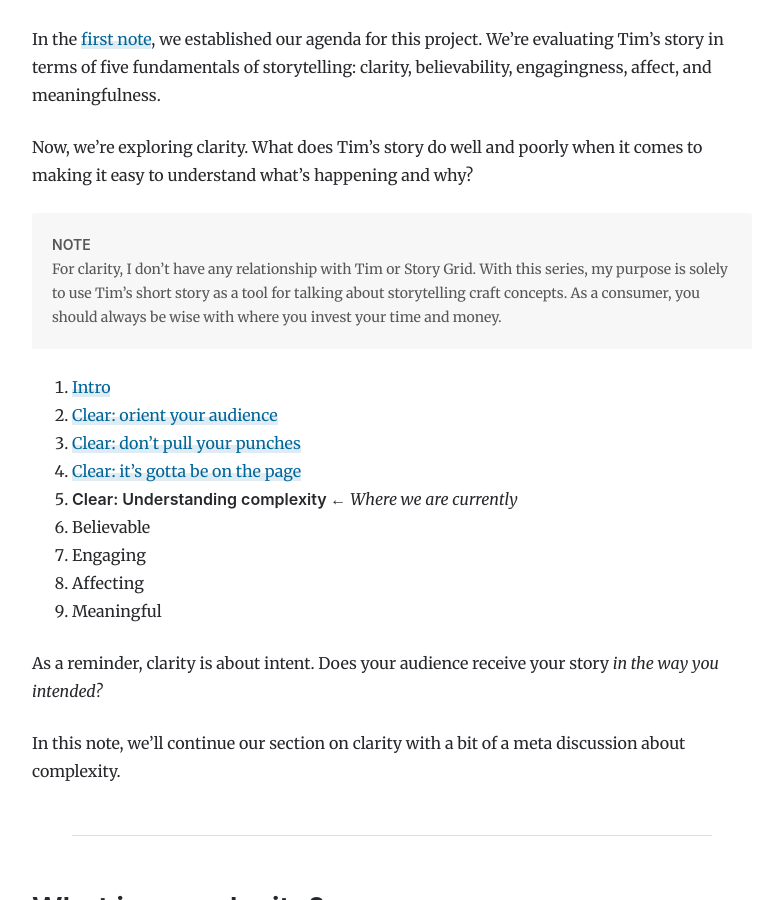
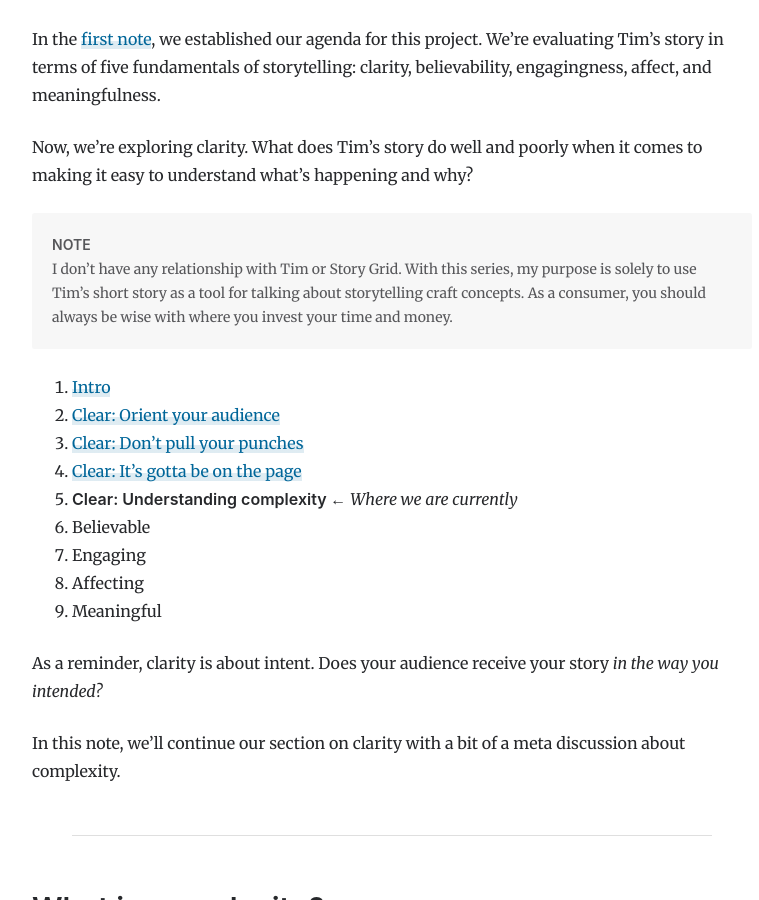
Before and after one commit to natelistrom/natelistrom.github.io, a Jekyll site: the page built from _posts/2026-09-01-no-doubt-clear-4.md, in a window 1280 px wide and 900 px high, scrolled down 1846 px. Shown: the whole window, without its empty margins (248-1007 px from the left). Built offline with Jekyll 4.4.1, drawn with Linux system fonts in a browser that asks for light colours.

Commit message:
Update capitalization, wording on note about no relationship to Story Grid

```diff
--- a/_posts/2026-09-01-no-doubt-clear-4.md
+++ b/_posts/2026-09-01-no-doubt-clear-4.md
@@ -40,13 +40,13 @@ Now, we're exploring clarity. What does Tim's story do well and poorly when it c
 
 <aside>
 <strong>NOTE</strong><br>
-For clarity, I don&rsquo;t have any relationship with Tim or Story Grid. With this series, my purpose is solely to use Tim&rsquo;s short story as a tool for talking about storytelling craft concepts. As a consumer, you should always be wise with where you invest your time and money.
+I don&rsquo;t have any relationship with Tim or Story Grid. With this series, my purpose is solely to use Tim&rsquo;s short story as a tool for talking about storytelling craft concepts. As a consumer, you should always be wise with where you invest your time and money.
 </aside>
 
 1. [Intro]({% post_url 2026-05-05-no-doubt-intro %})
-2. [Clear: orient your audience]({% post_url 2026-06-02-no-doubt-clear-1 %})
-3. [Clear: don't pull your punches]({% post_url 2026-07-07-no-doubt-clear-2 %})
-4. [Clear: it's gotta be on the page]({% post_url 2026-08-04-no-doubt-clear-3 %})
+2. [Clear: Orient your audience]({% post_url 2026-06-02-no-doubt-clear-1 %})
+3. [Clear: Don't pull your punches]({% post_url 2026-07-07-no-doubt-clear-2 %})
+4. [Clear: It's gotta be on the page]({% post_url 2026-08-04-no-doubt-clear-3 %})
 5. **Clear: Understanding complexity** &larr; _Where we are currently_
 3. Believable
 4. Engaging
```
Also changed, not shown: _posts/2026-05-05-no-doubt-intro.md (+1 -1 lines), _posts/2026-06-02-no-doubt-clear-1.md (+1 -1 lines), _posts/2026-07-07-no-doubt-clear-2.md (+3 -3 lines), _posts/2026-08-04-no-doubt-clear-3.md (+4 -4 lines).
